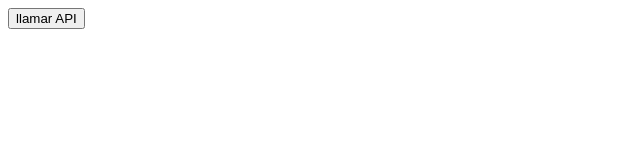
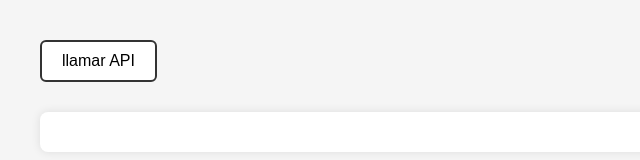
Before and after one commit to Garen81/primer_repositorio, a plain HTML site: page index.html in a window 1280 px wide. Shown: the whole page, without its empty margins (0-640 px from the left). Drawn offline with Linux system fonts and the light colour scheme.

Commit message:
agregue estilo

```diff
--- a/index.html
+++ b/index.html
@@ -3,6 +3,7 @@
   <head>
     <meta charset="UTF-8" />
     <meta name="viewport" content="width=device-width, initial-scale=1.0" />
+    <link rel="stylesheet" href="style.css">
     <title>Document</title>
   </head>
   <body>
--- /dev/null
+++ b/style.css
@@ -0,0 +1,35 @@
+body {
+  background-color: #f5f5f5;
+  font-family: 'Georgia', serif;
+  margin: 40px;
+  color: #333;
+}
+
+h1 {
+  color: #4a4a4a;
+  font-size: 28px;
+  margin-bottom: 20px;
+}
+
+button {
+  background-color: #fff;
+  border: 2px solid #333;
+  border-radius: 6px;
+  padding: 10px 20px;
+  font-size: 16px;
+  cursor: pointer;
+  transition: background-color 0.3s ease;
+}
+
+button:hover {
+  background-color: #e0e0e0;
+}
+
+#emails {
+  margin-top: 30px;
+  padding: 20px;
+  background-color: #ffffff;
+  border-radius: 8px;
+  box-shadow: 0 0 10px rgba(0, 0, 0, 0.1);
+  line-height: 1.6;
+}
```
